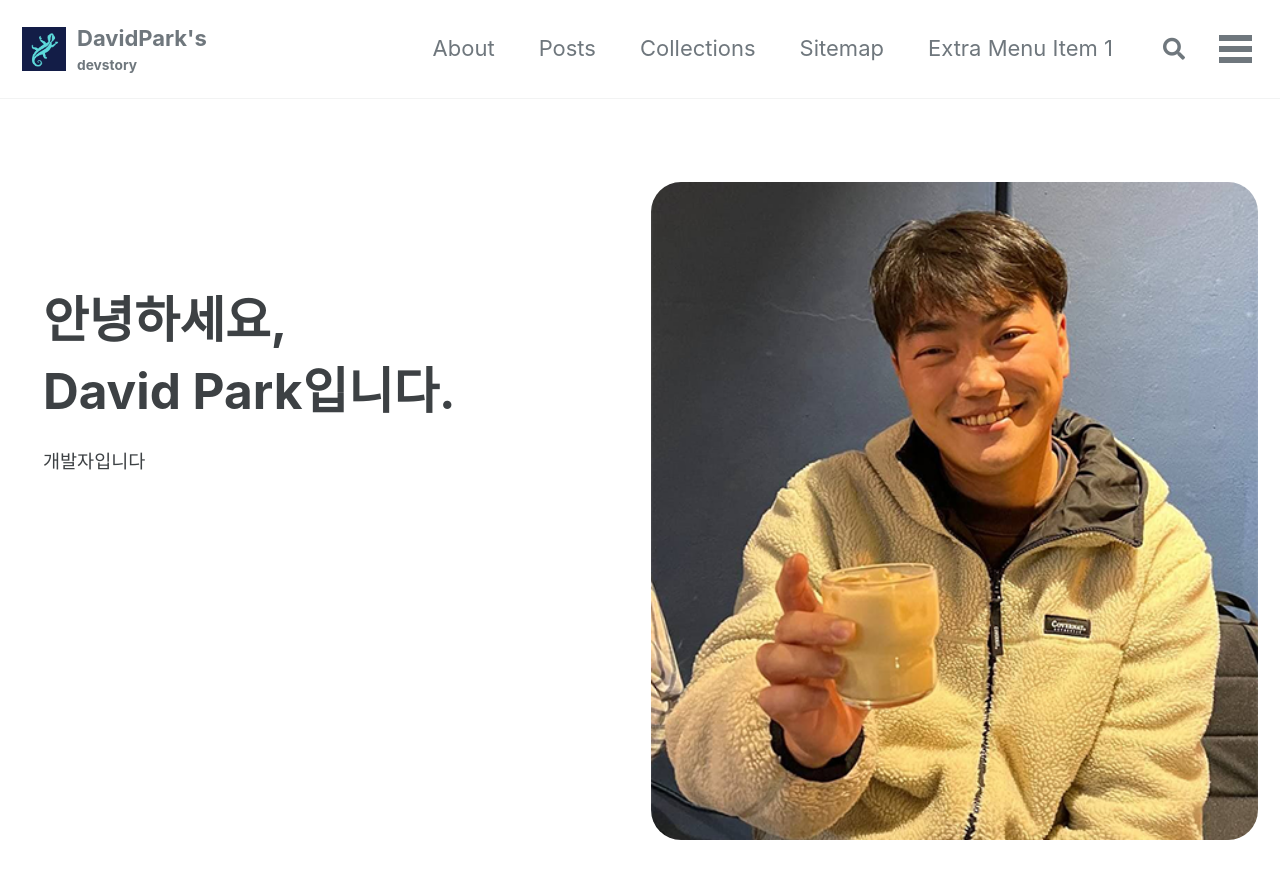
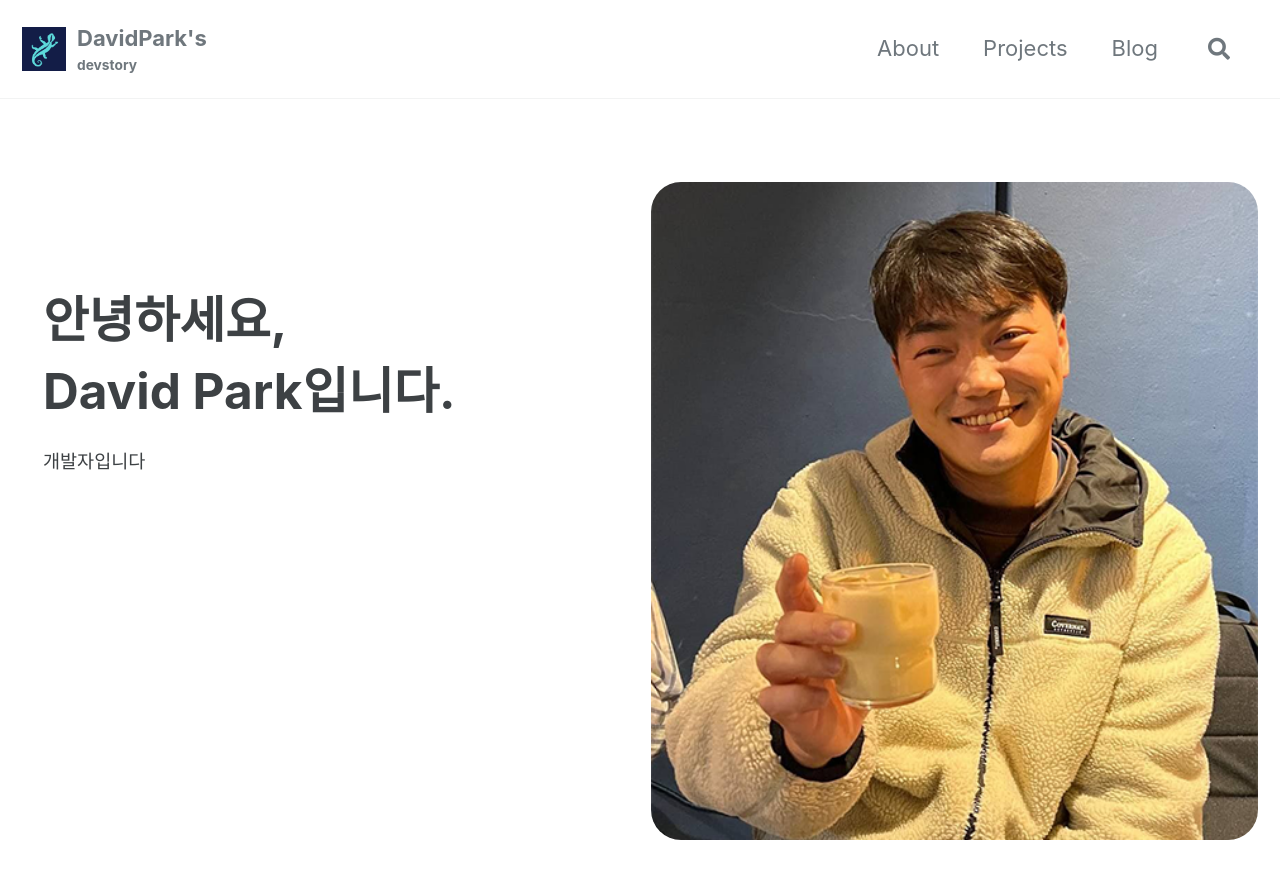
Before and after one commit to davidpark20/davidpark20.github.io, a Jekyll site: the page built from index.md, in a window 1280 px wide and 900 px high. Shown: the top 879 px of the window. Built offline with Jekyll 4.4.1, drawn with Linux system fonts in a browser that asks for light colours; cached includes are drawn as plain includes.

Commit message:
edit navigation

```diff
--- a/_data/navigation.yml
+++ b/_data/navigation.yml
@@ -1,19 +1,11 @@
 # main links links
 main:
   - title: "About"
-    url: https://mmistakes.github.io/minimal-mistakes/about/
-  - title: "Posts"
+    url: /about/
+  - title: "Projects"
+    url: /portfolio/
+  - title: "Blog"
     url: /year-archive/
-  - title: "Collections"
-    url: /collection-archive/
-  - title: "Sitemap"
-    url: /sitemap/
-  - title: "Extra Menu Item 1"
-    url: /
-  - title: "Extra Menu Item 2"
-    url: /
-  - title: "Extra Menu Item Long Title"
-    url: /
 
 # sidebar navigation list sample
 sidebar-sample:
```
